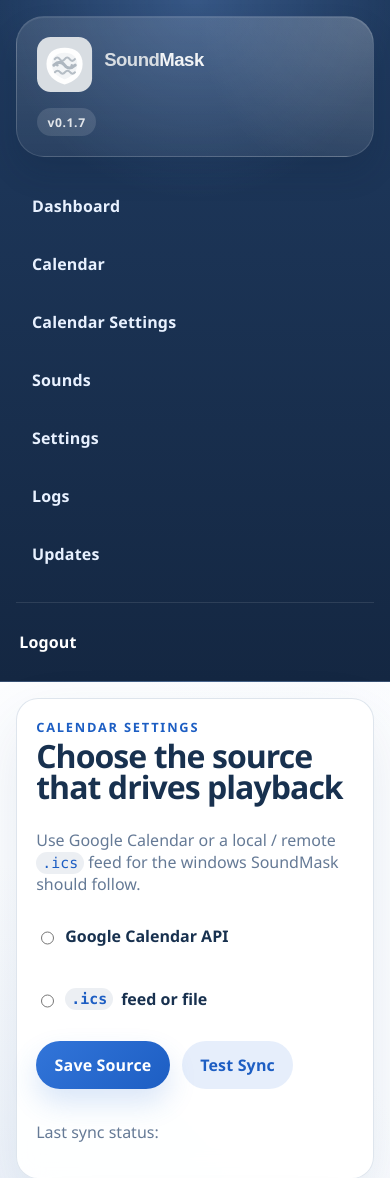
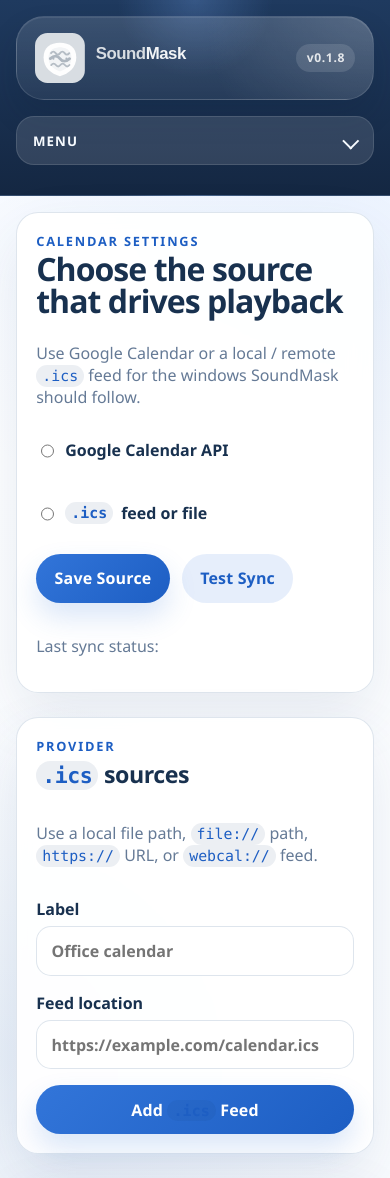
Before and after one commit to nickhighland/SoundMask, a FastAPI app: template app/templates/calendar.html in a window 390 px wide. Shown: the top 1178 px of the page. Run offline with FastAPI, Linux system fonts and the light colour scheme; the template is opened without the code that fills it, so the values that code supplies are empty; parts of the project's set-up code (start-up, migrations or seed data) failed here and were passed over.

Commit message:
Add mobile sidebar accordion

```diff
--- a/app/__init__.py
+++ b/app/__init__.py
@@ -1,3 +1,3 @@
 __all__ = ["__version__"]
 
-__version__ = "0.1.7"
+__version__ = "0.1.8"
--- a/app/static/style.css
+++ b/app/static/style.css
@@ -101,6 +101,42 @@ code {
   font-weight: 700;
   letter-spacing: 0.05em;
   white-space: nowrap;
+}
+
+.sidebar-accordion {
+  display: flex;
+  flex: 1;
+  flex-direction: column;
+  gap: 1.5rem;
+}
+
+.sidebar-summary {
+  display: none;
+}
+
+.sidebar-summary::-webkit-details-marker {
+  display: none;
+}
+
+.sidebar-summary::marker {
+  content: "";
+}
+
+.sidebar-body {
+  display: flex;
+  flex: 1;
+  flex-direction: column;
+  gap: 1.5rem;
+  min-height: 0;
+}
+
+.sidebar-toggle-icon {
+  width: 0.72rem;
+  height: 0.72rem;
+  border-right: 2px solid currentColor;
+  border-bottom: 2px solid currentColor;
+  transform: rotate(45deg);
+  transition: transform 140ms ease;
 }
 
 .nav-list {
@@ -962,8 +998,63 @@ button {
   }
 
   .sidebar {
+    gap: 1rem;
     border-right: 0;
     border-bottom: 1px solid rgba(255, 255, 255, 0.10);
+  }
+
+  .brand-card {
+    grid-template-columns: minmax(0, 1fr) auto;
+    align-items: center;
+    gap: 0.85rem;
+    padding: 1rem 1.1rem;
+  }
+
+  .sidebar-version {
+    justify-self: end;
+  }
+
+  .sidebar-accordion {
+    gap: 0.85rem;
+  }
+
+  .sidebar-summary {
+    display: flex;
+    align-items: center;
+    justify-content: space-between;
+    gap: 0.85rem;
+    padding: 0.92rem 1rem;
+    border-radius: 18px;
+    background: rgba(255, 255, 255, 0.12);
+    border: 1px solid rgba(255, 255, 255, 0.12);
+    color: #f7fbff;
+    font-size: 0.83rem;
+    font-weight: 700;
+    letter-spacing: 0.08em;
+    text-transform: uppercase;
+    cursor: pointer;
+    user-select: none;
+    list-style: none;
+  }
+
+  .sidebar-summary:hover {
+    background: rgba(255, 255, 255, 0.16);
+  }
+
+  .sidebar-accordion[open] .sidebar-toggle-icon {
+    transform: rotate(-135deg);
+  }
+
+  .sidebar-accordion:not([open]) .sidebar-body {
+    display: none;
+  }
+
+  .sidebar-body {
+    gap: 1rem;
+  }
+
+  .sidebar-footer {
+    margin-top: 0;
   }
 
   .update-hero,
@@ -994,7 +1085,7 @@ button {
   }
 
   .brand-logo {
-    width: min(100%, 210px);
+    width: min(100%, 190px);
   }
 
   .update-mini-grid {
--- a/app/templates/base.html
+++ b/app/templates/base.html
@@ -18,6 +18,12 @@
           />
           <span class="sidebar-version">v{{ app_version }}</span>
         </div>
+        <details class="sidebar-accordion">
+          <summary class="sidebar-summary">
+            <span>Menu</span>
+            <span class="sidebar-toggle-icon" aria-hidden="true"></span>
+          </summary>
+          <div class="sidebar-body">
             <nav class="nav-list">
               <a class="nav-link {% if request.url.path == '/' %}active{% endif %}" href="/">Dashboard</a>
               <a class="nav-link {% if request.url.path.startswith('/calendar-view') %}active{% endif %}" href="/calendar-view">Calendar</a>
@@ -32,6 +38,8 @@
                 <button type="submit" class="ghost">Logout</button>
               </form>
             </div>
+          </div>
+        </details>
       </aside>
       <main class="content">
         <div class="page-frame">
```
Lines whose indentation alone changed are shown as unchanged.
